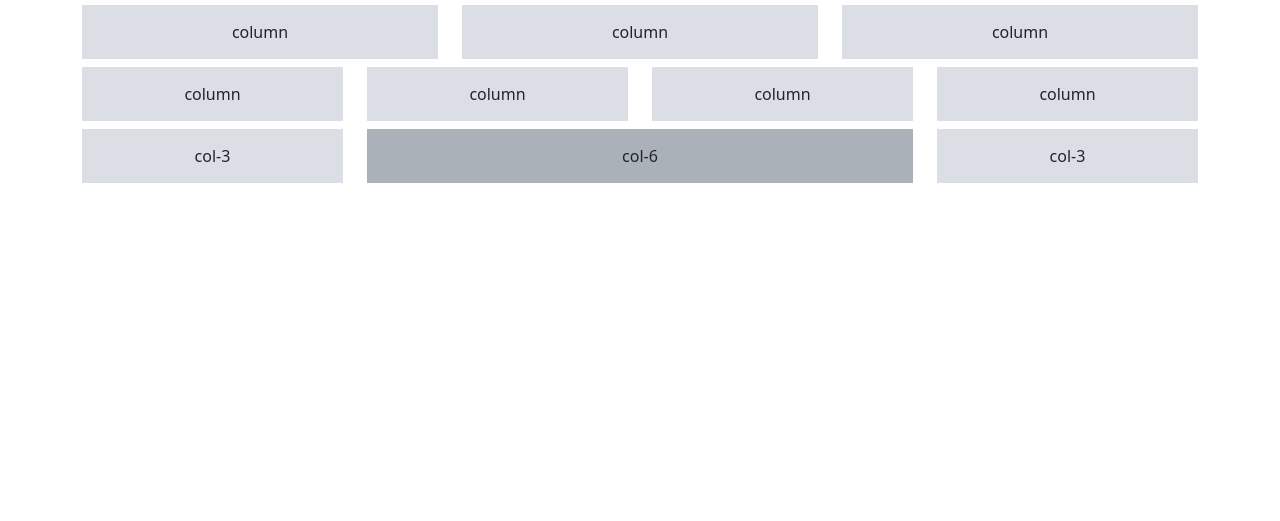
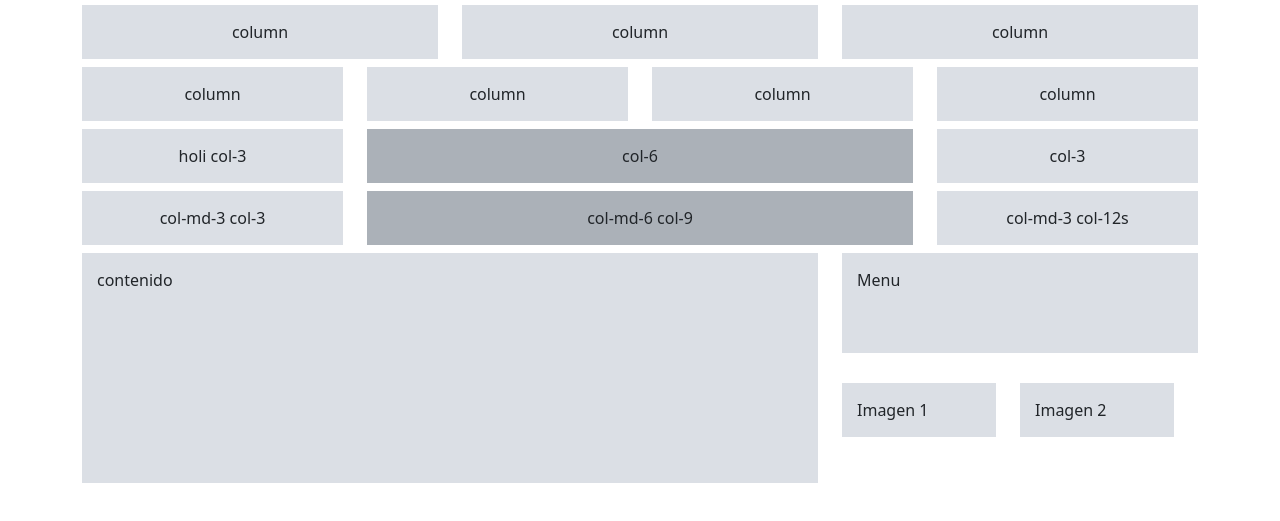
Before and after one commit to sofiigmag/ch26-web06-bootstrap, a plain HTML site: page conceptos/container.html in a window 1280 px wide. Shown: the part 155-676 px from the top of the page. Drawn offline with nearby package versions, Linux system fonts and the light colour scheme.

Commit message:
ci:grid anidados

```diff
--- a/conceptos/container.html
+++ b/conceptos/container.html
@@ -37,9 +37,59 @@
     <!-- 2 col-3 , 1 col - 6 -->
     <div class="container my-2 text-center">
         <div class="row">
-            <div class="col-3"><div class="demo-content">col-3</div></div>
+            <div class="col-3"><div class="demo-content">holi col-3</div></div>
             <div class="col-6"><div class="demo-content bg-alt">col-6</div></div>
             <div class="col-3"><div class="demo-content">col-3</div></div>
+        </div>
+    </div>
+
+    <!-- 2 col-3 , 1 col - 6 -->
+    <div class="container my-2 text-center">
+        <div class="row justify-content-center">
+            <div class="col-md-3 col-3"><div class="demo-content">col-md-3 col-3</div></div>
+            <div class="col-md-6 col-9"><div class="demo-content bg-alt">col-md-6 col-9</div></div>
+            <div class="col-md-3 col-10"><div class="demo-content">col-md-3 col-12s</div></div>
+        </div>
+    </div>
+
+    <!-- grids anidados -->
+    <div class="container">
+        <div class="row">
+            <div class="col-sm-8">
+                <!-- Contenido -->
+                <div class="demo-content main-content">contenido</div>
+            </div>
+            <div class="col-sm-4">
+                <!-- side bar -->
+                <div class="row">
+                    <div class="col-12">
+                        <!-- menu -->
+                        <div class="demo-content sidebar-content">
+                            Menu
+                        </div>
+                    </div>
+                    <!-- images -->
+                    <div class="row">
+                        <div class="col-6">
+                            <!-- imagen 1 -->
+                            <div class="demo-content siderbar-content">
+                                Imagen 1
+                            </div>
+                        </div>
+                        <div class="col-6">
+                            <!-- imagen 2 -->
+                            <div class="demo-content">
+                                Imagen 2
+                            </div>
+                        </div>
+                    </div>
+
+                </div>
+                <!-- side bar -->
+                <div class="row">
+
+                </div>
+            </div>
         </div>
     </div>
 
--- /dev/null
+++ b/conceptos/styles/practicafilcol.css
@@ -0,0 +1,7 @@
+
+.demo-content{
+    background: #dbdfe5;
+}
+.bg-alt{
+    background: #abb1b8;
+}
--- a/conceptos/styles/style.css
+++ b/conceptos/styles/style.css
@@ -13,3 +13,12 @@ div{
 .bg-alt{
     background: #abb1b8;
 }
+
+.main-content{
+    min-height: 230px;
+}
+
+.sidebar-content{
+    min-height: 100px;
+    margin-bottom: 30px;
+}
```
Also changed, not shown: conceptos/practica.html (added, +40 -0 lines).
